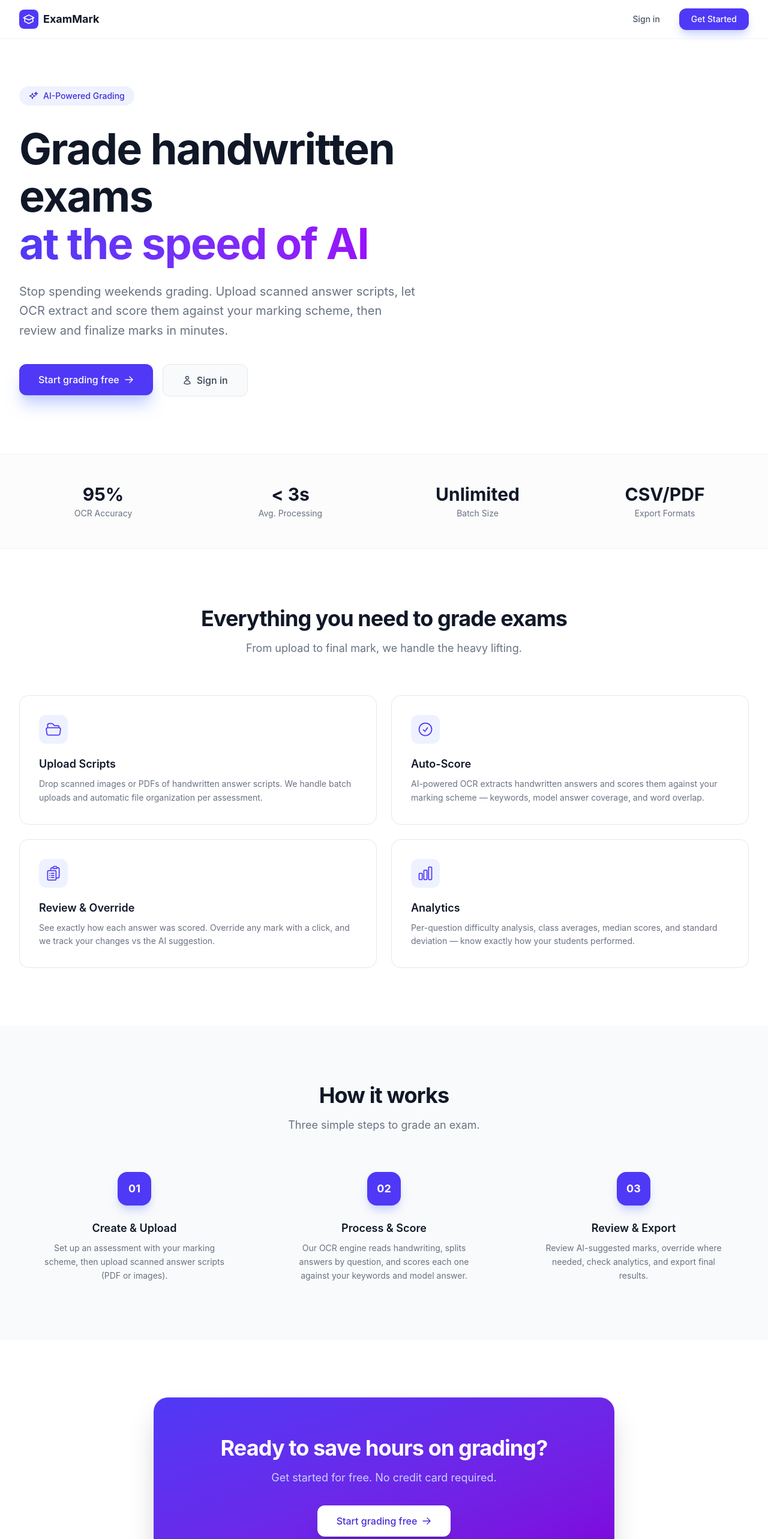
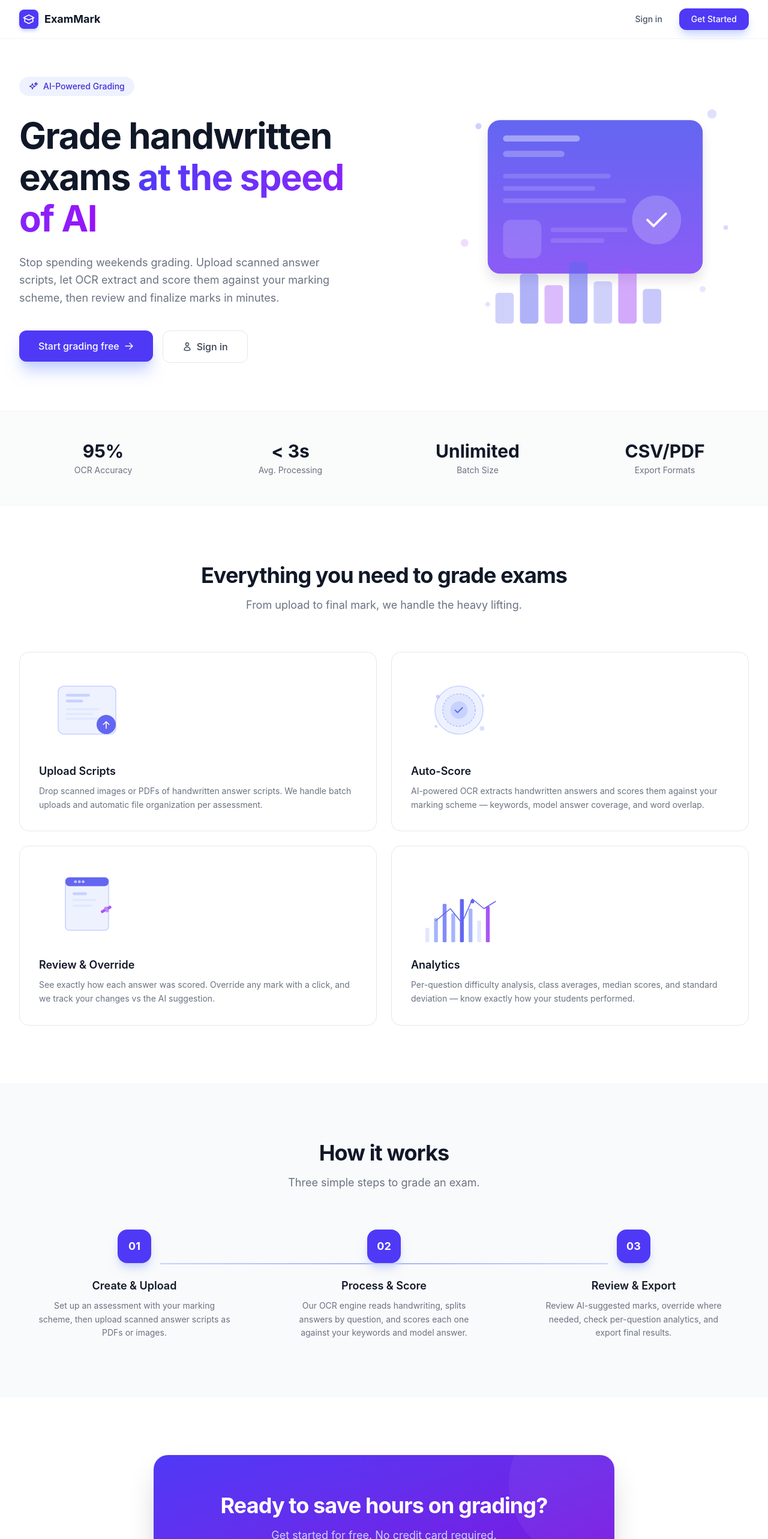
Before and after one commit to Winney360/exam-marker, a React (Vite) app in the folder frontend/: page / in a window 1280 px wide. Shown: the top 2566 px of the page at 60% size. Built offline with nearby package versions, Linux system fonts and the light colour scheme.

Commit message:
feat: add custom SVG illustrations to home page (hero, upload, score, review, analytics)

```diff
--- a/frontend/src/pages/Home.tsx
+++ b/frontend/src/pages/Home.tsx
@@ -1,40 +1,131 @@
 import { Link } from 'react-router-dom'
 import { useAuth } from '../hooks/useAuth.tsx'
 
+function HeroIllustration() {
+  return (
+    <svg viewBox="0 0 400 340" fill="none" className="w-full max-w-lg" xmlns="http://www.w3.org/2000/svg">
+      <rect x="60" y="40" width="280" height="200" rx="16" fill="url(#hero-grad)" className="drop-shadow-xl" />
+      <rect x="80" y="60" width="100" height="8" rx="4" fill="#fff" fillOpacity="0.4" />
+      <rect x="80" y="80" width="80" height="8" rx="4" fill="#fff" fillOpacity="0.25" />
+      <rect x="80" y="110" width="140" height="6" rx="3" fill="#fff" fillOpacity="0.15" />
+      <rect x="80" y="126" width="120" height="6" rx="3" fill="#fff" fillOpacity="0.15" />
+      <rect x="80" y="142" width="160" height="6" rx="3" fill="#fff" fillOpacity="0.15" />
+      <rect x="80" y="170" width="50" height="50" rx="10" fill="#fff" fillOpacity="0.15" />
+      <rect x="142" y="180" width="100" height="6" rx="3" fill="#fff" fillOpacity="0.12" />
+      <rect x="142" y="194" width="70" height="6" rx="3" fill="#fff" fillOpacity="0.12" />
+      <circle cx="280" cy="170" r="32" fill="#fff" fillOpacity="0.2" />
+      <path d="M268 170l8 8 16-16" stroke="#fff" strokeWidth="3" strokeLinecap="round" strokeLinejoin="round" fillOpacity="0.9" />
+      {/* Decorative dots */}
+      <circle cx="48" cy="48" r="4" fill="#6366f1" fillOpacity="0.3" />
+      <circle cx="352" cy="32" r="6" fill="#6366f1" fillOpacity="0.2" />
+      <circle cx="370" cy="180" r="3" fill="#6366f1" fillOpacity="0.25" />
+      <circle cx="30" cy="200" r="5" fill="#a855f7" fillOpacity="0.2" />
+      <circle cx="340" cy="260" r="4" fill="#6366f1" fillOpacity="0.15" />
+      <circle cx="60" cy="280" r="3" fill="#a855f7" fillOpacity="0.2" />
+      {/* Bottom bar chart */}
+      <rect x="70" y="265" width="24" height="40" rx="4" fill="#6366f1" fillOpacity="0.3" />
+      <rect x="102" y="240" width="24" height="65" rx="4" fill="#6366f1" fillOpacity="0.5" />
+      <rect x="134" y="255" width="24" height="50" rx="4" fill="#a855f7" fillOpacity="0.4" />
+      <rect x="166" y="225" width="24" height="80" rx="4" fill="#6366f1" fillOpacity="0.6" />
+      <rect x="198" y="250" width="24" height="55" rx="4" fill="#6366f1" fillOpacity="0.3" />
+      <rect x="230" y="235" width="24" height="70" rx="4" fill="#a855f7" fillOpacity="0.5" />
+      <rect x="262" y="260" width="24" height="45" rx="4" fill="#6366f1" fillOpacity="0.35" />
+      <defs>
+        <linearGradient id="hero-grad" x1="0" y1="0" x2="0" y2="1">
+          <stop stopColor="#6366f1" />
+          <stop offset="1" stopColor="#8b5cf6" />
+        </linearGradient>
+      </defs>
+    </svg>
+  )
+}
+
+function UploadIllustration() {
+  return (
+    <svg viewBox="0 0 200 160" fill="none" className="w-full" xmlns="http://www.w3.org/2000/svg">
+      <rect x="40" y="30" width="120" height="100" rx="12" fill="#eef2ff" stroke="#c7d2fe" strokeWidth="2" />
+      <rect x="56" y="46" width="50" height="6" rx="3" fill="#c7d2fe" />
+      <rect x="56" y="58" width="36" height="6" rx="3" fill="#c7d2fe" />
+      <rect x="56" y="76" width="70" height="4" rx="2" fill="#e0e7ff" />
+      <rect x="56" y="86" width="56" height="4" rx="2" fill="#e0e7ff" />
+      <rect x="56" y="96" width="80" height="4" rx="2" fill="#e0e7ff" />
+      {/* Upload arrow */}
+      <circle cx="140" cy="110" r="20" fill="#6366f1" />
+      <path d="M134 110l6-6 6 6M140 104v14" stroke="#fff" strokeWidth="2" strokeLinecap="round" strokeLinejoin="round" />
+    </svg>
+  )
+}
+
+function ScoreIllustration() {
+  return (
+    <svg viewBox="0 0 200 160" fill="none" className="w-full" xmlns="http://www.w3.org/2000/svg">
+      <circle cx="100" cy="80" r="50" fill="#eef2ff" stroke="#c7d2fe" strokeWidth="2" />
+      <circle cx="100" cy="80" r="34" fill="#e0e7ff" stroke="#a5b4fc" strokeWidth="1.5" strokeDasharray="4 3" />
+      <circle cx="100" cy="80" r="18" fill="#c7d2fe" />
+      <path d="M92 80l5 5 10-10" stroke="#6366f1" strokeWidth="2.5" strokeLinecap="round" strokeLinejoin="round" />
+      <circle cx="56" cy="52" r="4" fill="#a5b4fc" fillOpacity="0.6" />
+      <circle cx="150" cy="50" r="3" fill="#a5b4fc" fillOpacity="0.5" />
+      <circle cx="148" cy="118" r="5" fill="#a5b4fc" fillOpacity="0.4" />
+      <circle cx="52" cy="114" r="3" fill="#a5b4fc" fillOpacity="0.5" />
+    </svg>
+  )
+}
+
+function ReviewIllustration() {
+  return (
+    <svg viewBox="0 0 200 160" fill="none" className="w-full" xmlns="http://www.w3.org/2000/svg">
+      <rect x="55" y="25" width="90" height="110" rx="8" fill="#eef2ff" stroke="#c7d2fe" strokeWidth="2" />
+      <rect x="55" y="25" width="90" height="18" rx="8" fill="#6366f1" />
+      <circle cx="76" cy="34" r="3" fill="#fff" fillOpacity="0.6" />
+      <circle cx="84" cy="34" r="3" fill="#fff" fillOpacity="0.6" />
+      <circle cx="92" cy="34" r="3" fill="#fff" fillOpacity="0.6" />
+      <rect x="70" y="56" width="30" height="6" rx="3" fill="#c7d2fe" />
+      <rect x="70" y="70" width="50" height="4" rx="2" fill="#e0e7ff" />
+      <rect x="70" y="82" width="40" height="4" rx="2" fill="#e0e7ff" />
+      {/* Pencil */}
+      <rect x="128" y="95" width="24" height="6" rx="2" fill="#a855f7" transform="rotate(-30 128 95)" />
+      <rect x="135" y="88" width="6" height="12" rx="1" fill="#c084fc" transform="rotate(-30 135 88)" />
+    </svg>
+  )
+}
+
+function AnalyticsIllustration() {
+  return (
+    <svg viewBox="0 0 200 160" fill="none" className="w-full" xmlns="http://www.w3.org/2000/svg">
+      <rect x="30" y="130" width="8" height="30" rx="2" fill="#e0e7ff" />
+      <rect x="48" y="110" width="8" height="50" rx="2" fill="#a5b4fc" />
+      <rect x="66" y="80" width="8" height="80" rx="2" fill="#818cf8" />
+      <rect x="84" y="100" width="8" height="60" rx="2" fill="#a5b4fc" />
+      <rect x="102" y="70" width="8" height="90" rx="2" fill="#6366f1" />
+      <rect x="120" y="90" width="8" height="70" rx="2" fill="#a5b4fc" />
+      <rect x="138" y="115" width="8" height="45" rx="2" fill="#e0e7ff" />
+      <rect x="156" y="85" width="8" height="75" rx="2" fill="#a855f7" />
+      {/* Line */}
+      <path d="M52 115l30-25 24 30 22-50 24 20 24-15" stroke="#6366f1" strokeWidth="2" strokeLinecap="round" strokeLinejoin="round" fillOpacity="0.8" />
+      {/* Dot */}
+      <circle cx="128" cy="75" r="4" fill="#6366f1" />
+    </svg>
+  )
+}
+
 const features = [
   {
-    icon: (
-      <svg className="w-7 h-7 text-indigo-600" fill="none" viewBox="0 0 24 24" stroke="currentColor" strokeWidth={1.5}>
-        <path strokeLinecap="round" strokeLinejoin="round" d="M3.75 9.776c.112-.017.227-.026.344-.026h15.812c.117 0 .232.009.344.026m-16.5 0a2.25 2.25 0 0 0-1.883 2.542l.857 6a2.25 2.25 0 0 0 2.227 1.932H19.05a2.25 2.25 0 0 0 2.227-1.932l.857-6a2.25 2.25 0 0 0-1.883-2.542m-16.5 0V6A2.25 2.25 0 0 1 6 3.75h3.879a1.5 1.5 0 0 1 1.06.44l2.122 2.12a1.5 1.5 0 0 0 1.06.44H18A2.25 2.25 0 0 1 20.25 9v.776" />
-      </svg>
-    ),
+    Illustration: UploadIllustration,
     title: 'Upload Scripts',
     desc: 'Drop scanned images or PDFs of handwritten answer scripts. We handle batch uploads and automatic file organization per assessment.',
   },
   {
-    icon: (
-      <svg className="w-7 h-7 text-indigo-600" fill="none" viewBox="0 0 24 24" stroke="currentColor" strokeWidth={1.5}>
-        <path strokeLinecap="round" strokeLinejoin="round" d="M9 12.75 11.25 15 15 9.75M21 12a9 9 0 1 1-18 0 9 9 0 0 1 18 0Z" />
-      </svg>
-    ),
+    Illustration: ScoreIllustration,
     title: 'Auto-Score',
     desc: 'AI-powered OCR extracts handwritten answers and scores them against your marking scheme — keywords, model answer coverage, and word overlap.',
   },
   {
-    icon: (
-      <svg className="w-7 h-7 text-indigo-600" fill="none" viewBox="0 0 24 24" stroke="currentColor" strokeWidth={1.5}>
-        <path strokeLinecap="round" strokeLinejoin="round" d="M9 12h3.75M9 15h3.75M9 18h3.75m3 .75H18a2.25 2.25 0 0 0 2.25-2.25V6.108c0-1.135-.845-2.098-1.976-2.192a48.424 48.424 0 0 0-1.123-.08m-5.801 0c-.065.21-.1.433-.1.664 0 .414.336.75.75.75h4.5a.75.75 0 0 0 .75-.75 2.25 2.25 0 0 0-.1-.664m-5.8 0A2.251 2.251 0 0 1 13.5 2.25H15a2.25 2.25 0 0 1 2.15 1.586m-5.8 0c-.376.023-.75.05-1.124.08C9.095 4.01 8.25 4.973 8.25 6.108V8.25m0 0H4.875c-.621 0-1.125.504-1.125 1.125v11.25c0 .621.504 1.125 1.125 1.125h9.75c.621 0 1.125-.504 1.125-1.125V9.375c0-.621-.504-1.125-1.125-1.125H8.25ZM6.75 12h.008v.008H6.75V12Zm0 3h.008v.008H6.75V15Zm0 3h.008v.008H6.75V18Z" />
-      </svg>
-    ),
+    Illustration: ReviewIllustration,
     title: 'Review & Override',
     desc: 'See exactly how each answer was scored. Override any mark with a click, and we track your changes vs the AI suggestion.',
   },
   {
-    icon: (
-      <svg className="w-7 h-7 text-indigo-600" fill="none" viewBox="0 0 24 24" stroke="currentColor" strokeWidth={1.5}>
-        <path strokeLinecap="round" strokeLinejoin="round" d="M3 13.125C3 12.504 3.504 12 4.125 12h2.25c.621 0 1.125.504 1.125 1.125v6.75C7.5 20.496 6.996 21 6.375 21h-2.25A1.125 1.125 0 0 1 3 19.875v-6.75ZM9.75 8.625c0-.621.504-1.125 1.125-1.125h2.25c.621 0 1.125.504 1.125 1.125v11.25c0 .621-.504 1.125-1.125 1.125h-2.25a1.125 1.125 0 0 1-1.125-1.125V8.625ZM16.5 4.125c0-.621.504-1.125 1.125-1.125h2.25C20.496 3 21 3.504 21 4.125v15.75c0 .621-.504 1.125-1.125 1.125h-2.25a1.125 1.125 0 0 1-1.125-1.125V4.125Z" />
-      </svg>
-    ),
+    Illustration: AnalyticsIllustration,
     title: 'Analytics',
     desc: 'Per-question difficulty analysis, class averages, median scores, and standard deviation — know exactly how your students performed.',
   },
@@ -45,6 +136,24 @@ const stats = [
   { label: 'Avg. Processing', value: '< 3s' },
   { label: 'Batch Size', value: 'Unlimited' },
   { label: 'Export Formats', value: 'CSV/PDF' },
+]
+
+const steps = [
+  {
+    step: '01',
+    title: 'Create & Upload',
+    desc: 'Set up an assessment with your marking scheme, then upload scanned answer scripts as PDFs or images.',
+  },
+  {
+    step: '02',
+    title: 'Process & Score',
+    desc: 'Our OCR engine reads handwriting, splits answers by question, and scores each one against your keywords and model answer.',
+  },
+  {
+    step: '03',
+    title: 'Review & Export',
+    desc: 'Review AI-suggested marks, override where needed, check per-question analytics, and export final results.',
+  },
 ]
 
 export default function Home() {
@@ -80,15 +189,15 @@ export default function Home() {
       {/* Navigation */}
       <header className="fixed top-0 left-0 right-0 z-50 bg-white/80 backdrop-blur-lg border-b border-gray-100">
         <div className="max-w-7xl mx-auto px-6 sm:px-8 h-16 flex items-center justify-between">
-          <div className="flex items-center gap-2">
-            <div className="w-8 h-8 bg-indigo-600 rounded-lg flex items-center justify-center">
+          <Link to="/" className="flex items-center gap-2.5">
+            <div className="w-8 h-8 bg-indigo-600 rounded-lg flex items-center justify-center shadow-md shadow-indigo-200">
               <svg className="w-5 h-5 text-white" fill="none" viewBox="0 0 24 24" stroke="currentColor" strokeWidth={2}>
                 <path strokeLinecap="round" strokeLinejoin="round" d="M4.26 10.147a60.438 60.438 0 0 0-.491 6.347A48.62 48.62 0 0 1 12 20.904a48.62 48.62 0 0 1 8.232-4.41 60.46 60.46 0 0 0-.491-6.347m-15.482 0a50.636 50.636 0 0 0-2.658-.813A59.906 59.906 0 0 1 12 3.493a59.903 59.903 0 0 1 10.399 5.84c-.896.248-1.783.52-2.658.814m-15.482 0A50.717 50.717 0 0 1 12 13.489a50.702 50.702 0 0 1 7.74-3.342" />
               </svg>
             </div>
             <span className="text-lg font-bold text-gray-900">ExamMark</span>
-          </div>
-          <nav className="flex items-center gap-4">
+          </Link>
+          <nav className="flex items-center gap-3">
             <Link to="/login" className="text-sm font-medium text-gray-600 hover:text-gray-900 transition-colors px-4 py-2">
               Sign in
             </Link>
@@ -104,23 +213,23 @@ export default function Home() {
 
       <main>
         {/* Hero */}
-        <section className="pt-36 pb-24 px-6 sm:px-8">
+        <section className="pt-32 pb-20 px-6 sm:px-8 overflow-hidden">
           <div className="max-w-7xl mx-auto">
-            <div className="max-w-3xl">
+            <div className="flex flex-col lg:flex-row items-center gap-12 lg:gap-20">
+              <div className="flex-1 max-w-2xl">
                 <div className="inline-flex items-center gap-2 px-4 py-1.5 bg-indigo-50 rounded-full text-sm font-medium text-indigo-700 mb-8">
                   <svg className="w-4 h-4" fill="none" viewBox="0 0 24 24" stroke="currentColor" strokeWidth={2}>
                     <path strokeLinecap="round" strokeLinejoin="round" d="M9.813 15.904 9 18.75l-.813-2.846a4.5 4.5 0 0 0-3.09-3.09L2.25 12l2.846-.813a4.5 4.5 0 0 0 3.09-3.09L9 5.25l.813 2.846a4.5 4.5 0 0 0 3.09 3.09L15.75 12l-2.846.813a4.5 4.5 0 0 0-3.09 3.09ZM18.259 8.715 18 9.75l-.259-1.035a3.375 3.375 0 0 0-2.455-2.456L14.25 6l1.036-.259a3.375 3.375 0 0 0 2.455-2.456L18 2.25l.259 1.035a3.375 3.375 0 0 0 2.455 2.456L21.75 6l-1.036.259a3.375 3.375 0 0 0-2.455 2.456Z" />
                   </svg>
                   AI-Powered Grading
                 </div>
-              <h1 className="text-5xl sm:text-6xl lg:text-7xl font-bold text-gray-900 tracking-tight leading-[1.1]">
-                Grade handwritten exams
-                <br />
+                <h1 className="text-4xl sm:text-5xl lg:text-6xl font-bold text-gray-900 tracking-tight leading-[1.15]">
+                  Grade handwritten exams{' '}
                   <span className="text-transparent bg-clip-text bg-gradient-to-r from-indigo-600 to-purple-600">
                     at the speed of AI
                   </span>
                 </h1>
-              <p className="mt-6 text-lg sm:text-xl text-gray-500 leading-relaxed max-w-2xl">
+                <p className="mt-6 text-lg text-gray-500 leading-relaxed max-w-xl">
                   Stop spending weekends grading. Upload scanned answer scripts, let OCR extract
                   and score them against your marking scheme, then review and finalize marks in
                   minutes.
@@ -137,7 +246,7 @@ export default function Home() {
                   </Link>
                   <Link
                     to="/login"
-                  className="inline-flex items-center gap-2 px-8 py-3.5 text-base font-medium text-gray-700 bg-gray-50 border border-gray-200 rounded-xl hover:bg-gray-100 transition-colors"
+                    className="inline-flex items-center gap-2 px-8 py-3.5 text-base font-medium text-gray-700 bg-white border border-gray-200 rounded-xl hover:bg-gray-50 transition-colors"
                   >
                     <svg className="w-4 h-4" fill="none" viewBox="0 0 24 24" stroke="currentColor" strokeWidth={2}>
                       <path strokeLinecap="round" strokeLinejoin="round" d="M15.75 6a3.75 3.75 0 1 1-7.5 0 3.75 3.75 0 0 1 7.5 0ZM4.501 20.118a7.5 7.5 0 0 1 14.998 0A17.933 17.933 0 0 1 12 21.75c-2.676 0-5.216-.584-7.499-1.632Z" />
@@ -146,11 +255,15 @@ export default function Home() {
                   </Link>
                 </div>
               </div>
+              <div className="flex-1 flex justify-center lg:justify-end">
+                <HeroIllustration />
+              </div>
+            </div>
           </div>
         </section>
 
         {/* Stats bar */}
-        <section className="border-y border-gray-100 bg-gray-50/50">
+        <section className="border-y border-gray-100 bg-gray-50/80">
           <div className="max-w-7xl mx-auto px-6 sm:px-8 py-12">
             <div className="grid grid-cols-2 md:grid-cols-4 gap-8">
               {stats.map((s) => (
@@ -175,16 +288,16 @@ export default function Home() {
               </p>
             </div>
             <div className="grid grid-cols-1 md:grid-cols-2 gap-6">
-              {features.map((f) => (
+              {features.map(({ Illustration, title, desc }) => (
                 <div
-                  key={f.title}
-                  className="group relative bg-white rounded-2xl border border-gray-200 p-8 hover:border-indigo-200 hover:shadow-lg hover:shadow-indigo-50 transition-all duration-300"
+                  key={title}
+                  className="group relative bg-white rounded-2xl border border-gray-200 p-8 hover:border-indigo-200 hover:shadow-xl hover:shadow-indigo-50 transition-all duration-300"
                 >
-                  <div className="w-12 h-12 bg-indigo-50 rounded-xl flex items-center justify-center mb-5 group-hover:bg-indigo-100 transition-colors">
-                    {f.icon}
+                  <div className="w-full max-w-[160px] mb-6">
+                    <Illustration />
                   </div>
-                  <h3 className="text-lg font-semibold text-gray-900 mb-2">{f.title}</h3>
-                  <p className="text-sm text-gray-500 leading-relaxed">{f.desc}</p>
+                  <h3 className="text-lg font-semibold text-gray-900 mb-2">{title}</h3>
+                  <p className="text-sm text-gray-500 leading-relaxed">{desc}</p>
                 </div>
               ))}
             </div>
@@ -200,14 +313,12 @@ export default function Home() {
               </h2>
               <p className="mt-4 text-lg text-gray-500">Three simple steps to grade an exam.</p>
             </div>
-            <div className="grid grid-cols-1 md:grid-cols-3 gap-8">
-              {[
-                { step: '01', title: 'Create & Upload', desc: 'Set up an assessment with your marking scheme, then upload scanned answer scripts (PDF or images).' },
-                { step: '02', title: 'Process & Score', desc: 'Our OCR engine reads handwriting, splits answers by question, and scores each one against your keywords and model answer.' },
-                { step: '03', title: 'Review & Export', desc: 'Review AI-suggested marks, override where needed, check analytics, and export final results.' },
-              ].map((s) => (
-                <div key={s.step} className="text-center">
-                  <div className="w-14 h-14 bg-indigo-600 rounded-2xl flex items-center justify-center mx-auto mb-6 shadow-lg shadow-indigo-200">
+            <div className="relative grid grid-cols-1 md:grid-cols-3 gap-8">
+              {/* Connector line */}
+              <div className="hidden md:block absolute top-14 left-[calc(16.66%+2rem)] right-[calc(16.66%+2rem)] h-0.5 bg-gradient-to-r from-indigo-200 via-indigo-300 to-indigo-200" />
+              {steps.map((s) => (
+                <div key={s.step} className="relative text-center">
+                  <div className="relative z-10 w-14 h-14 bg-indigo-600 rounded-2xl flex items-center justify-center mx-auto mb-6 shadow-lg shadow-indigo-200">
                     <span className="text-lg font-bold text-white">{s.step}</span>
                   </div>
                   <h3 className="text-lg font-semibold text-gray-900 mb-2">{s.title}</h3>
@@ -221,7 +332,11 @@ export default function Home() {
         {/* CTA */}
         <section className="py-24 px-6 sm:px-8">
           <div className="max-w-3xl mx-auto text-center">
-            <div className="bg-gradient-to-br from-indigo-600 to-purple-700 rounded-3xl p-12 sm:p-16 shadow-2xl">
+            <div className="relative bg-gradient-to-br from-indigo-600 to-purple-700 rounded-3xl p-12 sm:p-16 shadow-2xl overflow-hidden">
+              {/* Decorative circles */}
+              <div className="absolute -top-20 -right-20 w-64 h-64 rounded-full bg-white/5" />
+              <div className="absolute -bottom-16 -left-16 w-48 h-48 rounded-full bg-white/5" />
+              <div className="relative">
                 <h2 className="text-3xl sm:text-4xl font-bold text-white tracking-tight">
                   Ready to save hours on grading?
                 </h2>
@@ -238,6 +353,7 @@ export default function Home() {
                       <path strokeLinecap="round" strokeLinejoin="round" d="M13.5 4.5 21 12m0 0-7.5 7.5M21 12H3" />
                     </svg>
                   </Link>
+                </div>
               </div>
             </div>
           </div>
```
Lines whose indentation alone changed are shown as unchanged.
